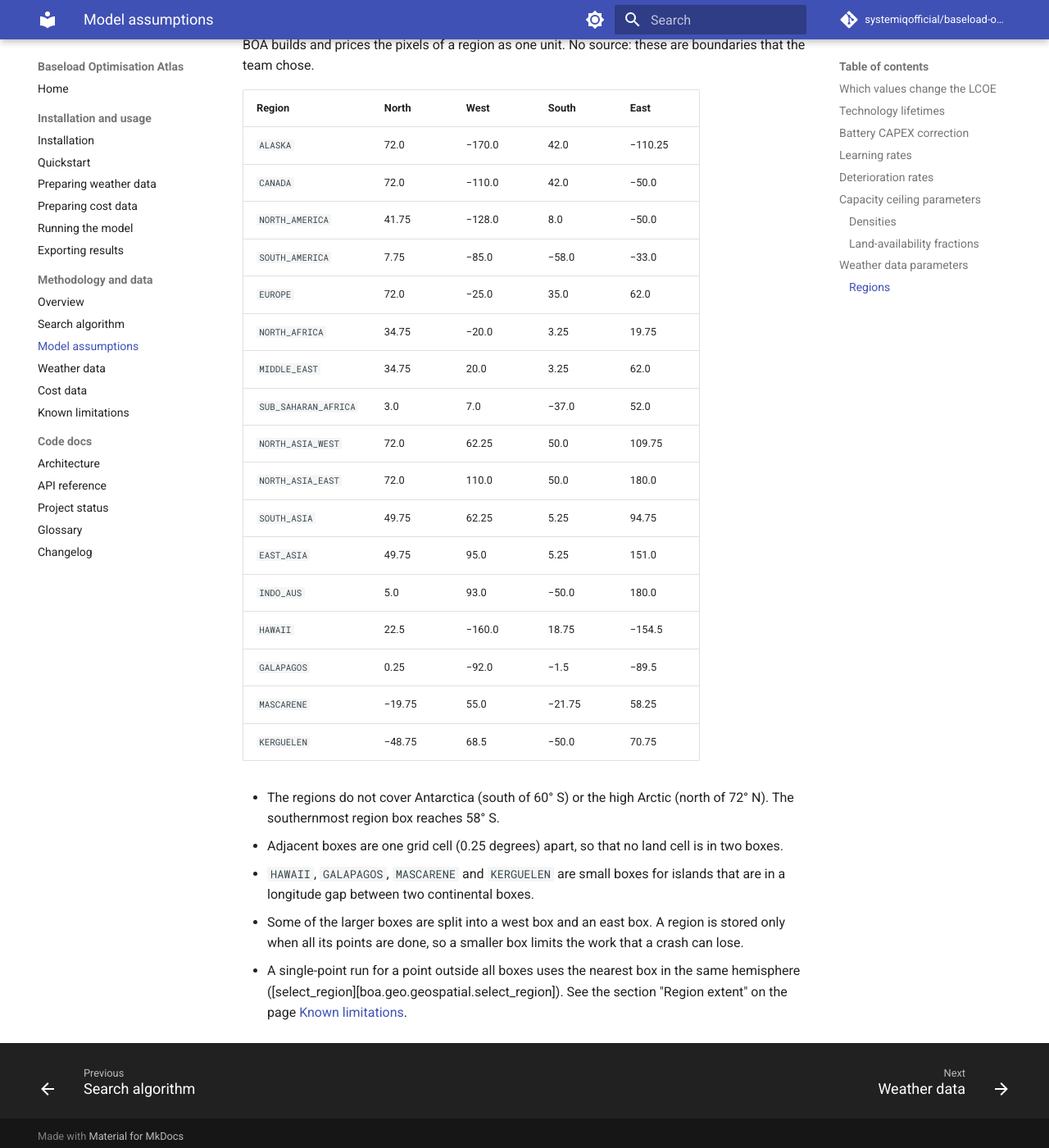
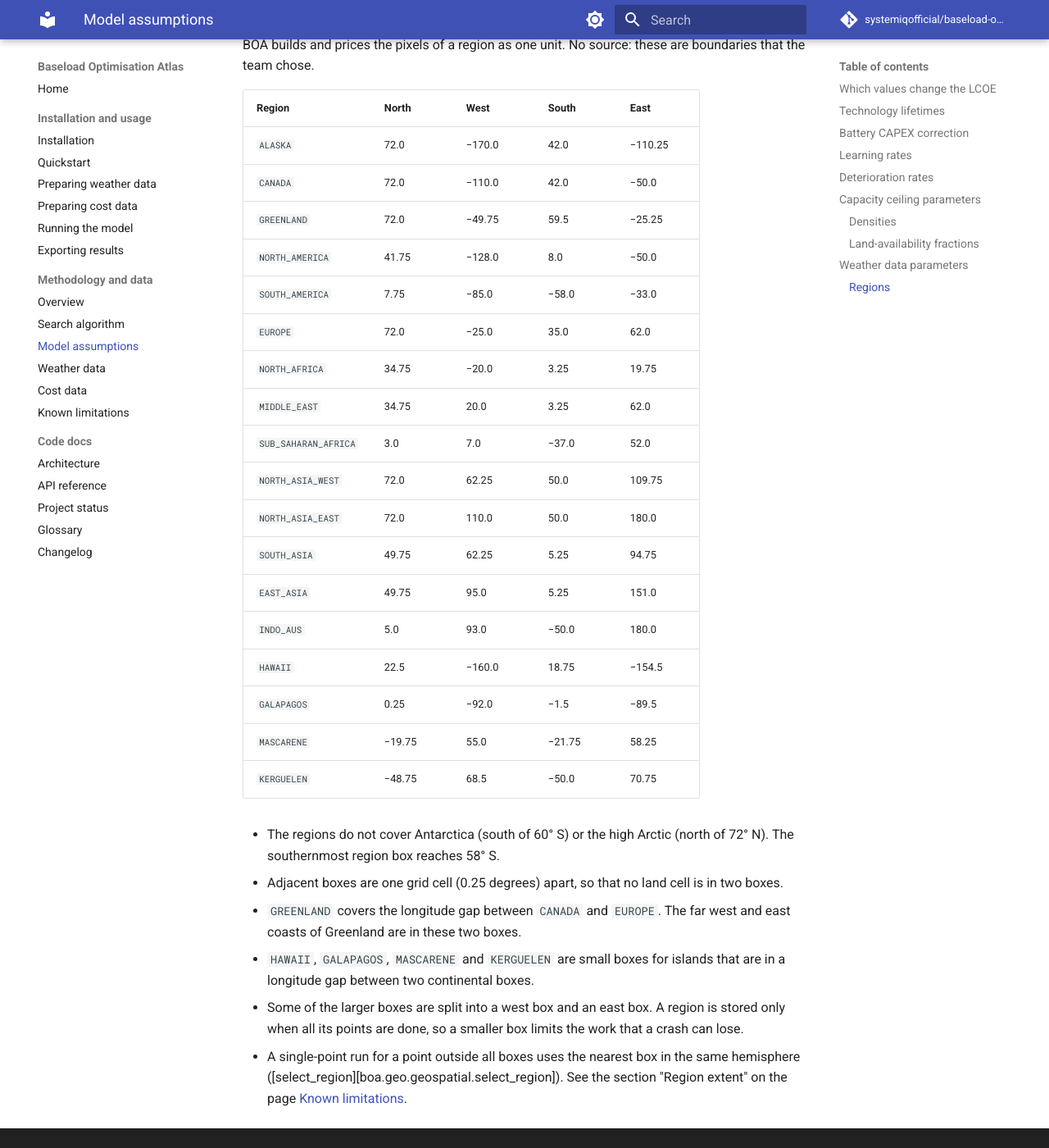
Before and after one commit to systemiqofficial/baseload-optimisation-atlas, an MkDocs documentation site: the page built from docs/model-assumptions.md, in a window 1280 px wide and 1400 px high, scrolled down 5710 px. Shown: the whole window at 82% size. Built offline with MkDocs 1.6.1 and Material for MkDocs 9.7.7, drawn with Linux system fonts in a browser that asks for light colours; comment, search, counter and statistics services are not loaded.

Commit message:
Put the region legend under the map and add a Greenland region box
The region legend sits under the small region map, in two columns when
one would be too long, so the colour key and the map read together and
the curves keep the full figure height. The median key is its last
entry.

The region boxes stop at 72 N, so the global maps now stop there too: a
frame up to 75 N showed coastlines above a flat cut in the data. The
boxes of CANADA (east edge 50 W) and EUROPE (west edge 25 W) left the
middle of Greenland without results; a GREENLAND box fills that gap,
one grid cell from each neighbour. Its own box leaves the CANADA and
EUROPE caches valid, but an existing run must build GREENLAND before it
can combine a GLOBAL file again.

```diff
--- a/docs/model-assumptions.md
+++ b/docs/model-assumptions.md
@@ -191,6 +191,7 @@ team chose.
 |---|---|---|---|---|
 | `ALASKA` | 72.0 | −170.0 | 42.0 | −110.25 |
 | `CANADA` | 72.0 | −110.0 | 42.0 | −50.0 |
+| `GREENLAND` | 72.0 | −49.75 | 59.5 | −25.25 |
 | `NORTH_AMERICA` | 41.75 | −128.0 | 8.0 | −50.0 |
 | `SOUTH_AMERICA` | 7.75 | −85.0 | −58.0 | −33.0 |
 | `EUROPE` | 72.0 | −25.0 | 35.0 | 62.0 |
@@ -210,6 +211,8 @@ team chose.
 - The regions do not cover Antarctica (south of 60° S) or the high Arctic (north of 72° N). The
   southernmost region box reaches 58° S.
 - Adjacent boxes are one grid cell (0.25 degrees) apart, so that no land cell is in two boxes.
+- `GREENLAND` covers the longitude gap between `CANADA` and `EUROPE`. The far west and east
+  coasts of Greenland are in these two boxes.
 - `HAWAII`, `GALAPAGOS`, `MASCARENE` and `KERGUELEN` are small boxes for islands that are in a
   longitude gap between two continental boxes.
 - Some of the larger boxes are split into a west box and an east box. A region is stored only
```
Also changed, not shown: CHANGELOG.md (+3 -0 lines), docs/quickstart.md (+2 -2 lines), docs/running-the-model.md (+1 -1 lines), 3 other files.
